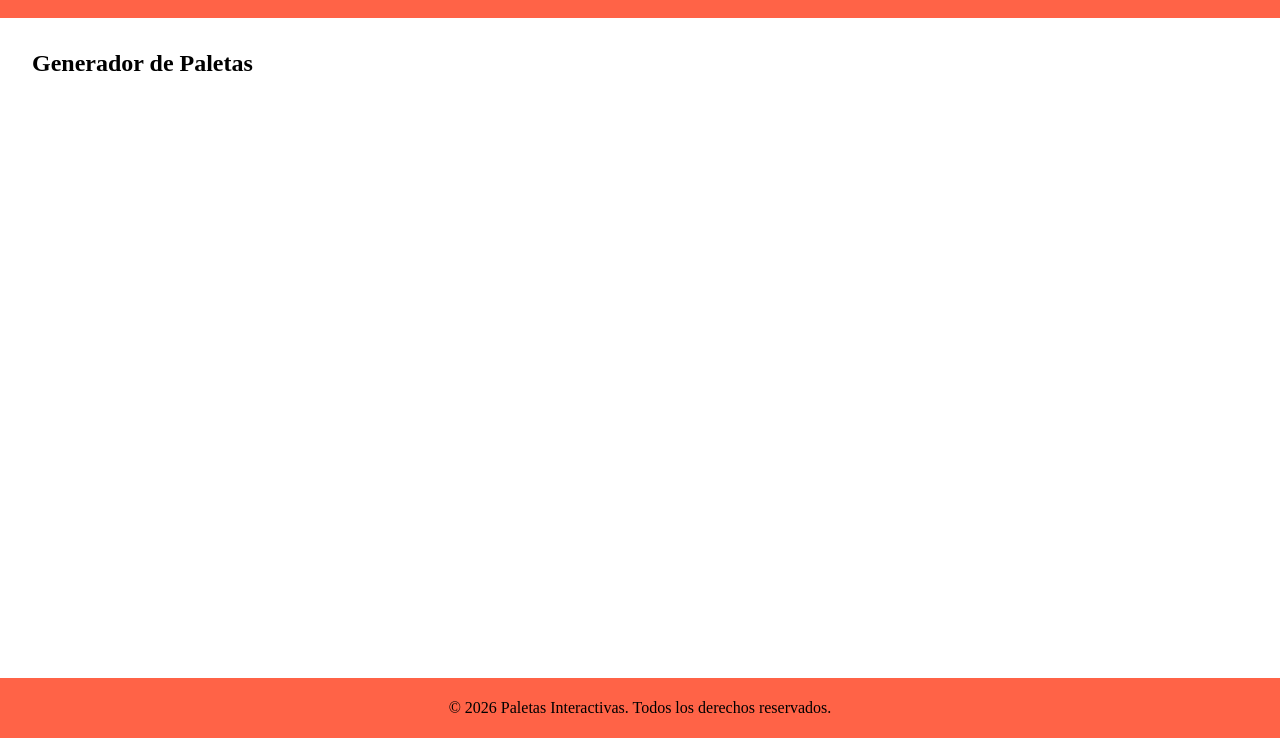
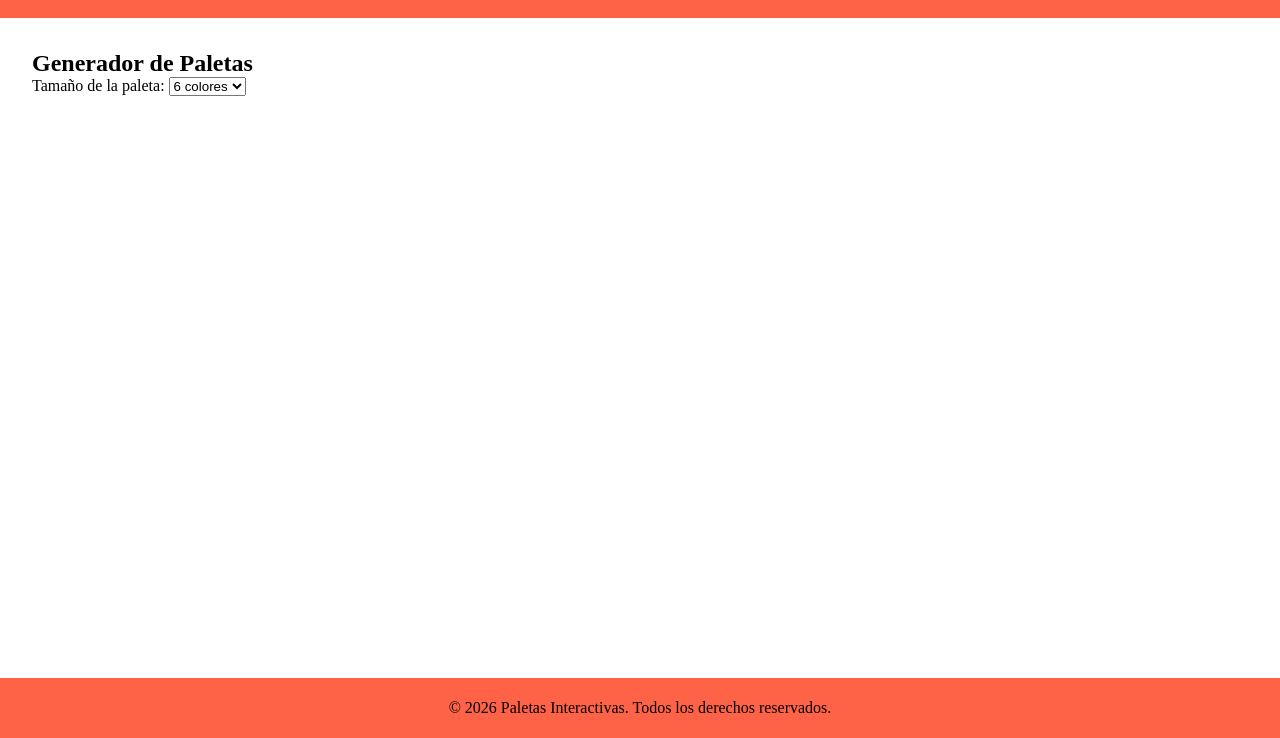
Before and after one commit to Diego-Areco/ProyectoM1_DiegoAreco, a plain HTML site: page index.html in a window 1280 px wide. Shown: the part 62-800 px from the top of the page. Drawn offline with Linux system fonts and the light colour scheme.

Commit message:
feat: agrega sección de controles con selector de tamaño

```diff
--- a/index.html
+++ b/index.html
@@ -13,6 +13,14 @@
       </header>
       <main class="main">
         <h2>Generador de Paletas</h2>
+        <section>
+          <label for="paletteSize">Tamaño de la paleta:</label>
+          <select id="paletteSize" name="paletteSize">
+            <option value="6" selected>6 colores</option>
+            <option value="8">8 colores</option>
+            <option value="9">9 colores</option>
+          </select>
+        </section>
       </main>
       <footer class="footer">
         <p>&copy; 2026 Paletas Interactivas. Todos los derechos reservados.</p>
```
